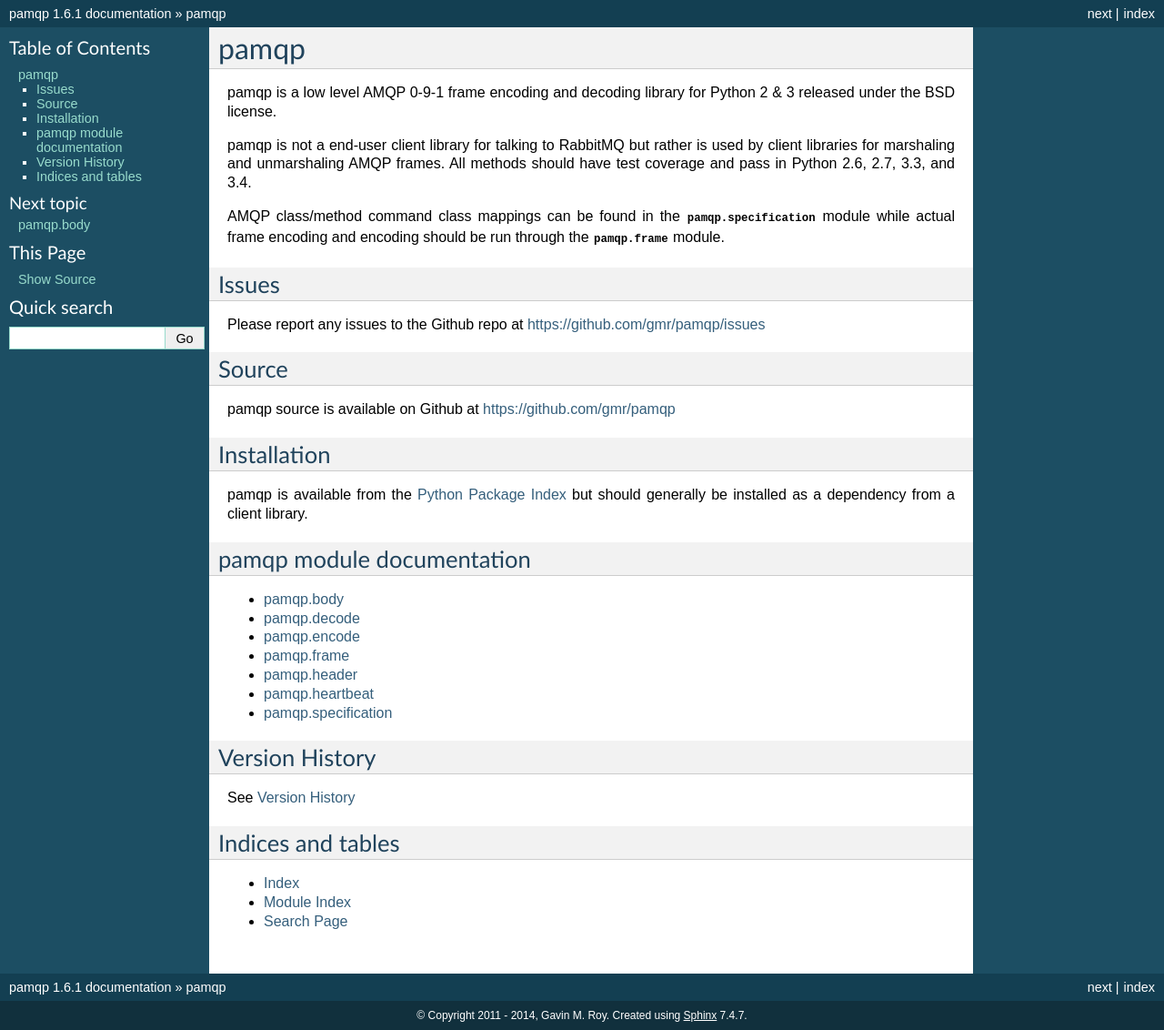
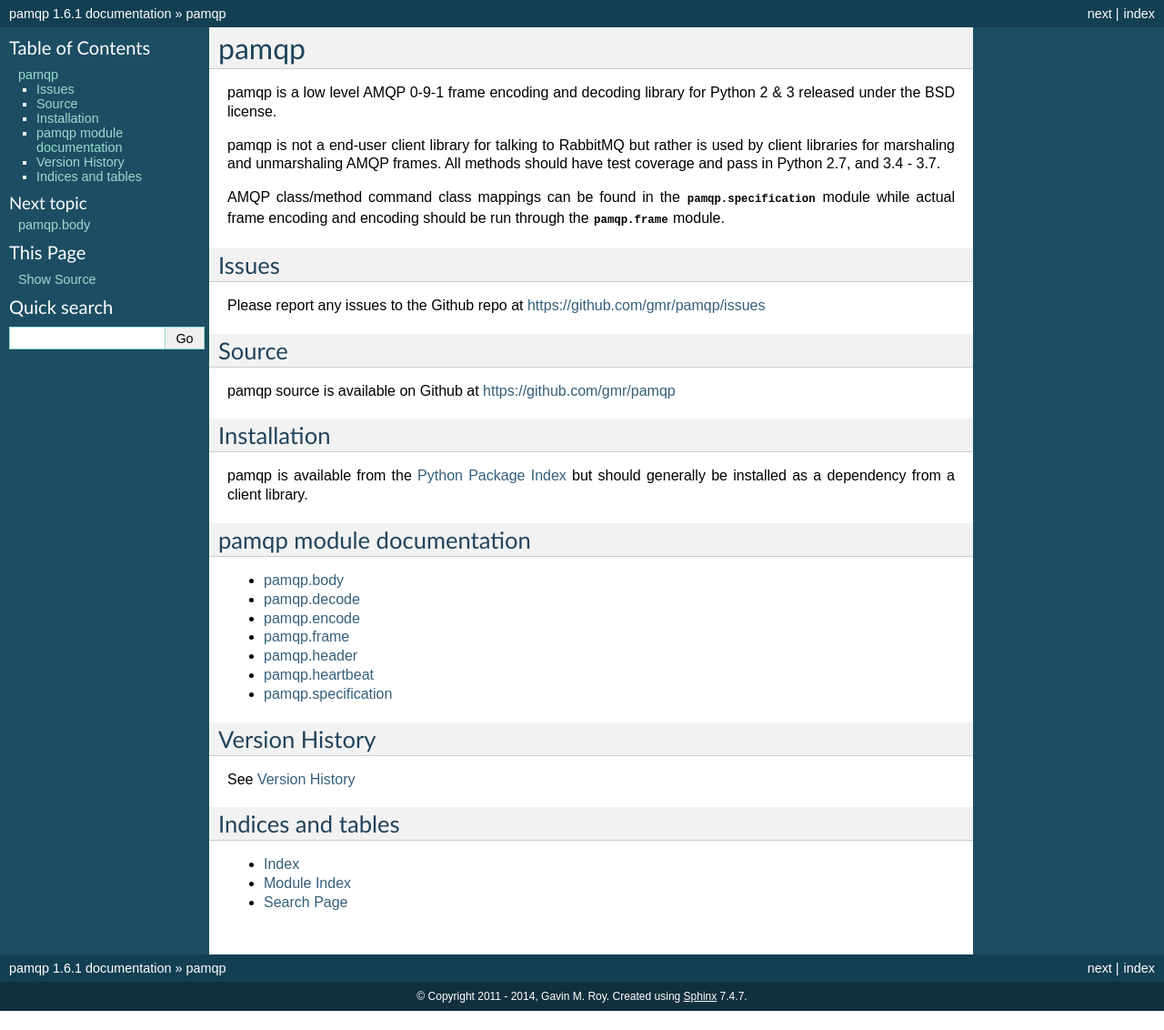
Before and after one commit to gmr/pamqp, a Sphinx documentation site: the page built from docs/index.rst, in a window 1280 px wide. Shown: the whole page at 91% size. Built offline with Sphinx 7.4.7, drawn with Linux system fonts in a browser that asks for light colours; after the commit the page ends 1111 px from its top, so only the background shows below that.

Commit message:
Fix the badges and docs

```diff
--- a/docs/index.rst
+++ b/docs/index.rst
@@ -1,10 +1,15 @@
 pamqp
 =====
-pamqp is a low level AMQP 0-9-1 frame encoding and decoding library for Python 2 & 3 released under the BSD license.
+pamqp is a low level AMQP 0-9-1 frame encoding and decoding library for Python 2 & 3
+released under the BSD license.
 
-pamqp is not a end-user client library for talking to RabbitMQ but rather is used by client libraries for marshaling and unmarshaling AMQP frames. All methods should have test coverage and pass in Python 2.6, 2.7, 3.3, and 3.4.
+pamqp is not a end-user client library for talking to RabbitMQ but rather is used
+by client libraries for marshaling and unmarshaling AMQP frames. All methods should
+have test coverage and pass in Python 2.7, and 3.4 - 3.7.
 
-AMQP class/method command class mappings can be found in the :py:mod:`pamqp.specification` module while actual frame encoding and encoding should be run through the :py:mod:`pamqp.frame` module.
+AMQP class/method command class mappings can be found in the :py:mod:`pamqp.specification`
+module while actual frame encoding and encoding should be run through the :py:mod:`pamqp.frame`
+module.
 
 Issues
 ------
```
Also changed, not shown: README.rst (+4 -4 lines).
